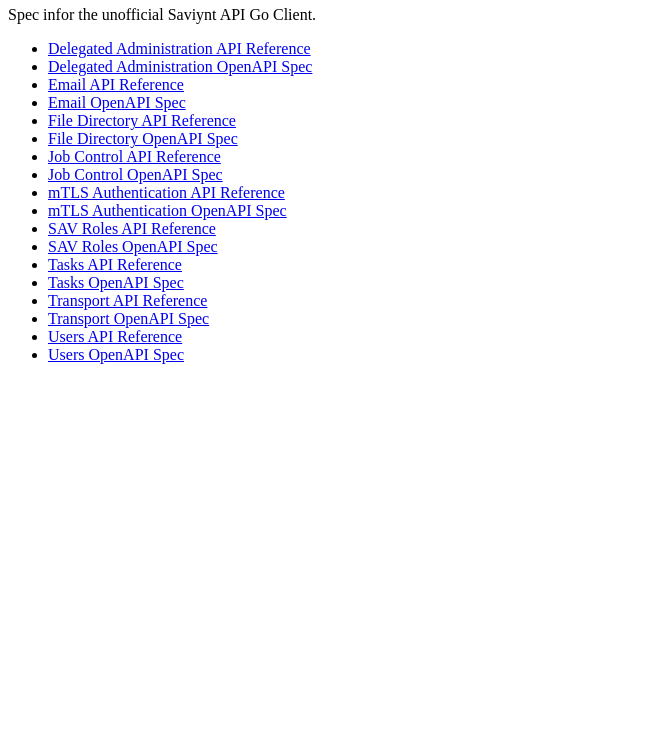
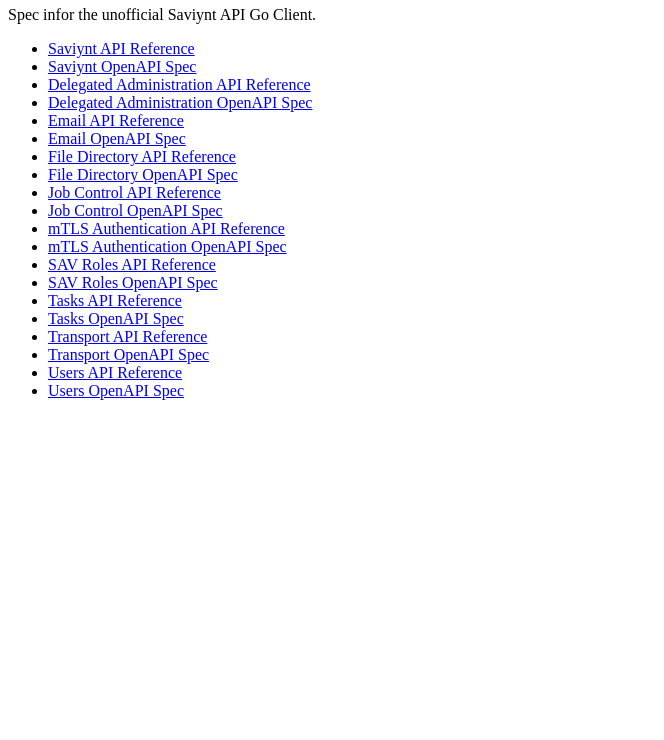
Before and after one commit to saviynt/saviynt-api-go-client, a plain HTML site: page docs/index.html in a window 1280 px wide. Shown: the part 60-800 px from the top of the page, without its empty margins (0-664 px from the left). Drawn offline with Linux system fonts and the light colour scheme.

Commit message:
docs: `saviynt`: update merged spec

```diff
--- a/docs/index.html
+++ b/docs/index.html
@@ -11,6 +11,8 @@
 		Client</a>.</p>
 
 	<ul>
+		<li><a href="api_saviynt.html">Saviynt API Reference</a></li>
+		<li><a href="openapi_saviynt.json">Saviynt OpenAPI Spec</a></li>
 		<li><a href="api_delegatedadministration.html">Delegated Administration API Reference</a></li>
 		<li><a href="spec_delegatedadministration.json">Delegated Administration OpenAPI Spec</a></li>
 		<li><a href="api_email.html">Email API Reference</a></li>
```
Also changed, not shown: docs/api_saviynt.html (added, +12 -0 lines).
